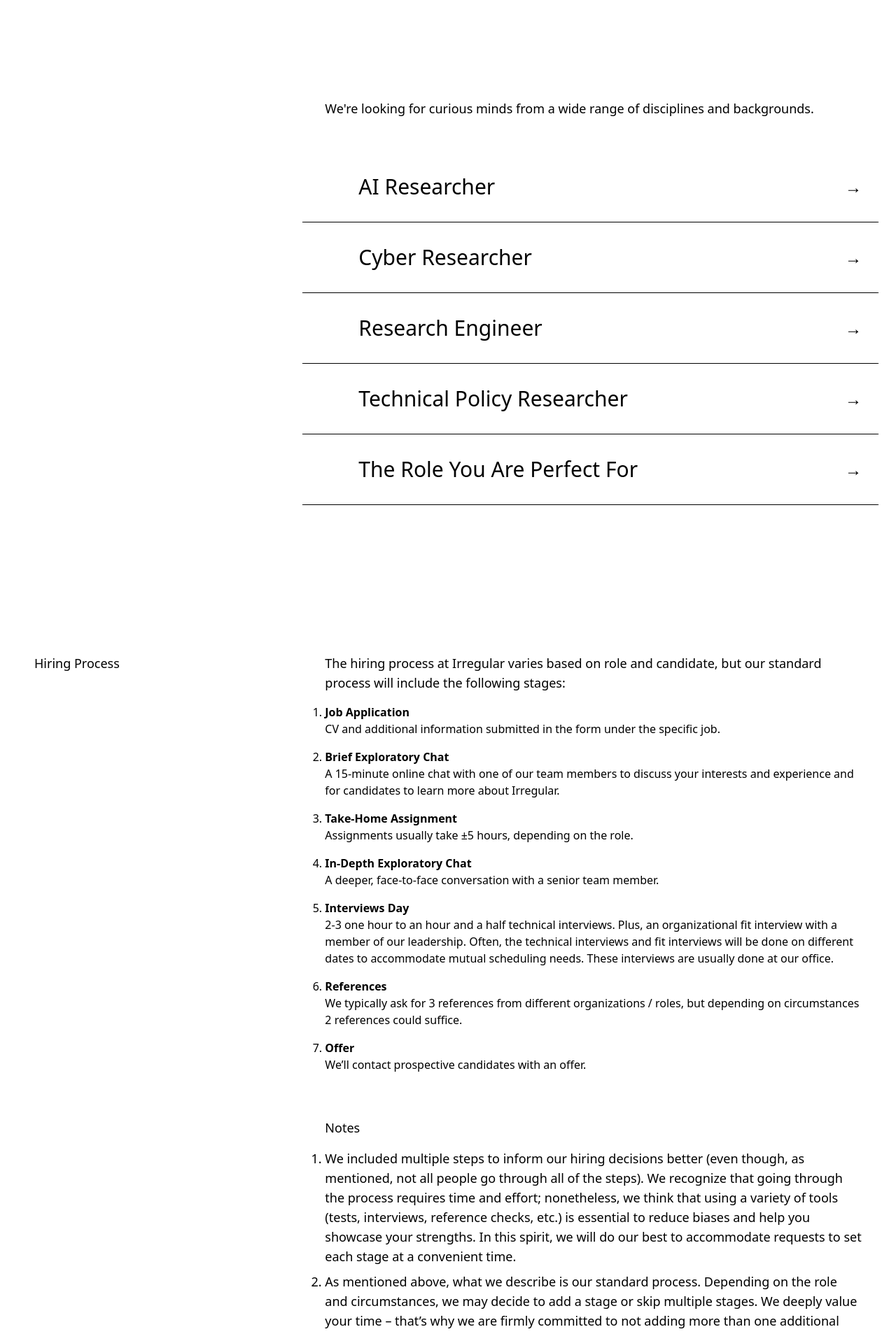
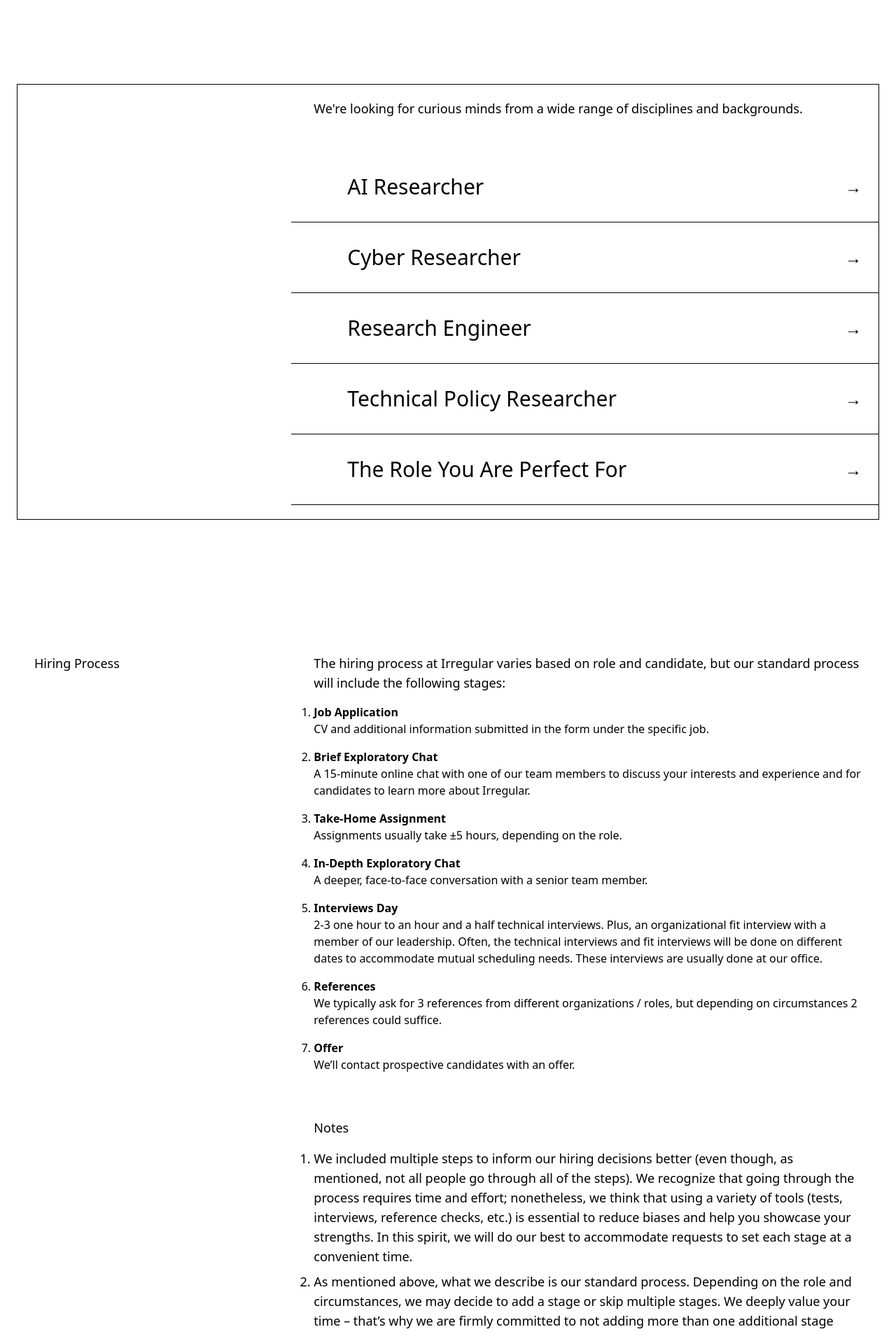
Before and after one commit to Eric-Eddie-Kabutey/zorah-security-lab, a Next.js app: page /careers in a window 1280 px wide. Shown: the part 880-2787 px from the top of the page at 70% size. Built offline with nearby package versions, Linux system fonts and the light colour scheme.

Commit message:
update: fix spacing

```diff
--- a/components/careers/hiring-process.tsx
+++ b/components/careers/hiring-process.tsx
@@ -5,7 +5,7 @@ import React from 'react';
 const HiringProcess: React.FC = () => {
   return (
     <section id="hiring-process" className="bg-background py-24 px-6">
-      <div className="max-w-[1230px] 2xl:max-w-[1390px] mx-auto px-6 grid grid-cols-1 md:grid-cols-3 gap-8 md:gap-16">
+      <div className="max-w-[1230px] 2xl:max-w-[1390px] mx-auto px-6 grid grid-cols-1 md:grid-cols-3 gap-4">
         {/* Left Column: Section Title */}
         <div>
           <h2 className="text-lg font-medium text-foreground sticky top-28">
--- a/components/home/roles/featured-roles.tsx
+++ b/components/home/roles/featured-roles.tsx
@@ -28,8 +28,8 @@ const roleListVariants: Variants = {
 
 const FeaturedRolesSection= ({visible = true}: FeaturedRolesProp) => {
   return (
-    <section className="bg-background py-24 px-6">
-      <div className="max-w-[1230px] 2xl:max-w-[1390px] mx-auto px-6 py-5 grid grid-cols-1 md:grid-cols-3 gap-8 md:gap-16 overflow-hidden">
+    <section className="bg-background py-24">
+      <div className="max-w-[1230px] 2xl:max-w-[1390px] mx-auto py-5 px-6 grid grid-cols-1 md:grid-cols-3 gap-4 overflow-hidden outline">
         {/* Left Column: Section Title */}
         <div>
           {visible && <h2 className="text-lg font-medium text-foreground">Featured Roles</h2>}
--- a/components/home/roles/role-item.tsx
+++ b/components/home/roles/role-item.tsx
@@ -24,7 +24,7 @@ const RoleItem: React.FC<RoleItemProps> = ({ title, href }) => {
       */}
       <Link
         href={href}
-        className="group flex items-center justify-between border-b border-muted py-8 -mx-8 px-8 transition-colors duration-300 hover:bg-blue-300"
+        className="group flex items-center justify-between border-b border-muted py-8 -mx-8 px-8 transition-colors duration-300 hover:bg-blue-200"
       >
         {/* Left side group for the appearing arrow and title */}
         <div className="flex items-center gap-6">
```
